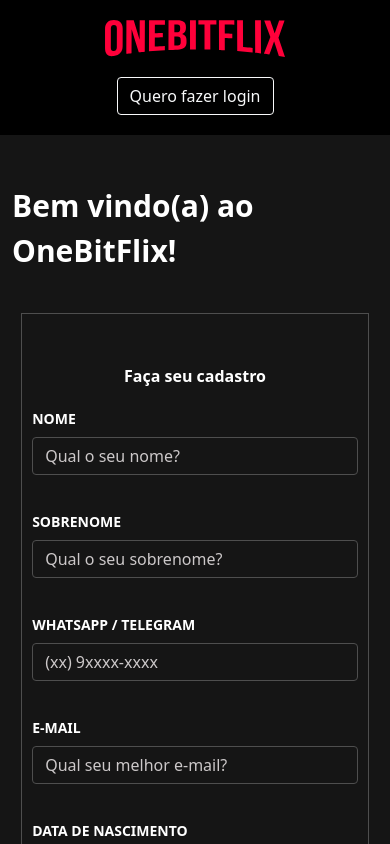
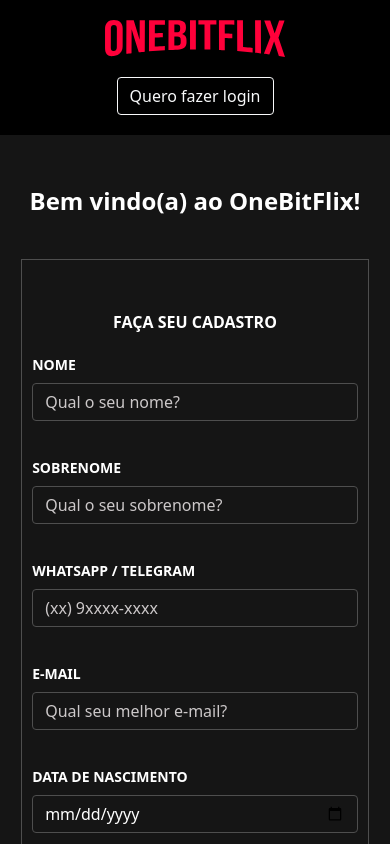
Before and after one commit to slayer-br/onebitflix, a Next.js app in the folder frontend/: page /register in a window 390 px wide. Shown: the top 844 px of the page. Built offline with nearby package versions, Linux system fonts and the light colour scheme.

Commit message:
style: ajusta estilos da pagina e formulario de registro

```diff
--- a/frontend/pages/register.tsx
+++ b/frontend/pages/register.tsx
@@ -17,7 +17,7 @@
         <Container className="py-5">
           <p className={styles.formTitle}>Bem vindo(a) ao OneBitFlix!</p>
           <Form className={styles.form}>
-            <p className="text-center">
+            <p className={styles.formSubTitle}>
               <strong>Faça seu cadastro</strong>
             </p>
             <FormGroup>
--- a/frontend/styles/registerLogin.module.scss
+++ b/frontend/styles/registerLogin.module.scss
@@ -6,7 +6,13 @@
 .formTitle {
   font-size: 40px;
   font-weight: bold;
+  text-align: center;
   margin-bottom: 40px;
+}
+
+.formSubTitle {
+  text-transform: uppercase;
+  text-align: center;
 }
 
 .form {
@@ -74,3 +80,9 @@
     padding: 50px 10px;
   }
 }
+
+@media (max-width: 423px) {
+  .formTitle {
+    font-size: 24px;
+  }
+}
```
